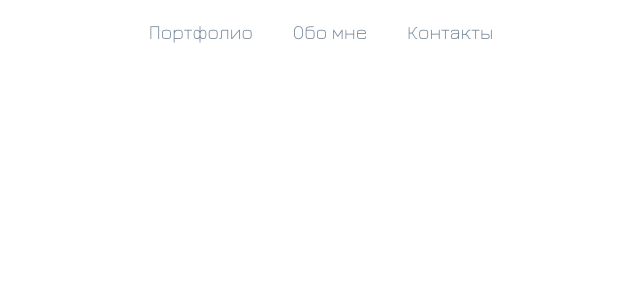
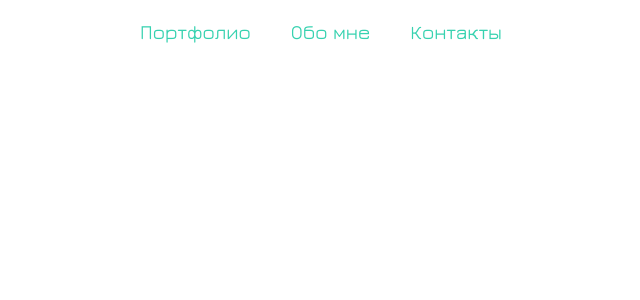
Before and after one commit to shsv382/portfolio, a React (Create React App) app: page / in a window 1280 px wide. Shown: the top 300 px of the page, without its empty margins (319-959 px from the left). Built offline with nearby package versions, Linux system fonts and the light colour scheme; the HTML template or start-up script is replaced by a standard one.

Commit message:
Included color scheme

```diff
--- a/src/App.js
+++ b/src/App.js
@@ -1,6 +1,6 @@
 import React from 'react';
 import logo from './logo.svg';
-import './App.css';
+import './App.scss';
 import './assets/fonts/Jura-VariableFont_wght.ttf';
 
 import Header from './components/header/header.component';
--- a/src/App.css
+++ b/src/App.scss
@@ -1,19 +1,21 @@
+@import "color-scheme";
+
 * {
   box-sizing: border-box;
 }
 
 .App {
   text-align: center;
-  color: lightslategrey;
+  color: $rich-black-fogra;
 }
 
 body {
   font-family: 'Jura', sans-serif;
+  font-weight: 500;
   padding: 20px 60px;
-  font-size: 125%;
 }
 
 a {
-  color: lightslategrey;
+  color: $caribbean-green;
   text-decoration: none;
 }
--- /dev/null
+++ b/src/color-scheme.scss
@@ -0,0 +1,27 @@
+/* COLOR SCHEME */
+
+/* SCSS HEX
+$mango-tango: #ff8b43;
+$rich-black-fogra: #04100e;
+$caribbean-green: #37d2b0;
+$magic-mint: #acecd9;
+$white: #ffffff;
+*/
+
+/* SCSS RGB */
+$mango-tango: rgba(255, 139, 67, 1);
+$rich-black-fogra: rgba(4, 16, 14, 1);
+$caribbean-green: rgba(55, 210, 176, 1);
+$magic-mint: rgba(172, 236, 217, 1);
+$white: rgba(255, 255, 255, 1);
+
+/* SCSS Gradient */
+$gradient-top: linear-gradient(0deg, #ff8b43ff, #04100eff, #37d2b0ff, #acecd9ff, #ffffffff);
+$gradient-right: linear-gradient(90deg, #ff8b43ff, #04100eff, #37d2b0ff, #acecd9ff, #ffffffff);
+$gradient-bottom: linear-gradient(180deg, #ff8b43ff, #04100eff, #37d2b0ff, #acecd9ff, #ffffffff);
+$gradient-left: linear-gradient(270deg, #ff8b43ff, #04100eff, #37d2b0ff, #acecd9ff, #ffffffff);
+$gradient-top-right: linear-gradient(45deg, #ff8b43ff, #04100eff, #37d2b0ff, #acecd9ff, #ffffffff);
+$gradient-bottom-right: linear-gradient(135deg, #ff8b43ff, #04100eff, #37d2b0ff, #acecd9ff, #ffffffff);
+$gradient-top-left: linear-gradient(225deg, #ff8b43ff, #04100eff, #37d2b0ff, #acecd9ff, #ffffffff);
+$gradient-bottom-left: linear-gradient(315deg, #ff8b43ff, #04100eff, #37d2b0ff, #acecd9ff, #ffffffff);
+$gradient-radial: radial-gradient(#ff8b43ff, #04100eff, #37d2b0ff, #acecd9ff, #ffffffff);
--- a/src/components/header-container/header-container.styles.scss
+++ b/src/components/header-container/header-container.styles.scss
@@ -1,3 +1,5 @@
+@import "../../color-scheme";;
+
 .header-container {
     display: flex;
     flex-wrap: wrap;
@@ -6,7 +8,22 @@
 
 .header-container-link {
     font-family: 'Jura', sans-serif;
-    font-weight: 300;
+    font-weight: 500;
     display: block;
     padding: 0 20px;
+    font-size: 125%;
+    color: $caribbean-green;
+    &:hover {
+        animation: hoverlink 0.25s;
+        color: $mango-tango;
+    }
 }
+
+@keyframes hoverlink {
+    from {
+        color: $caribbean-green
+    }
+    to {
+        color: $mango-tango;
+    }
+}
```
